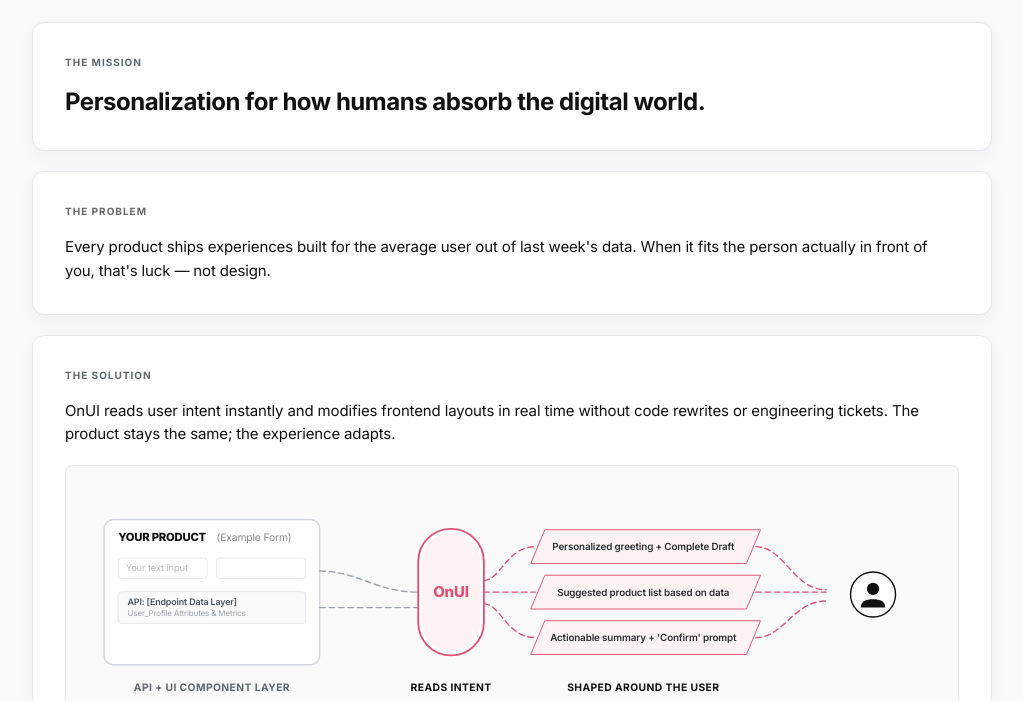
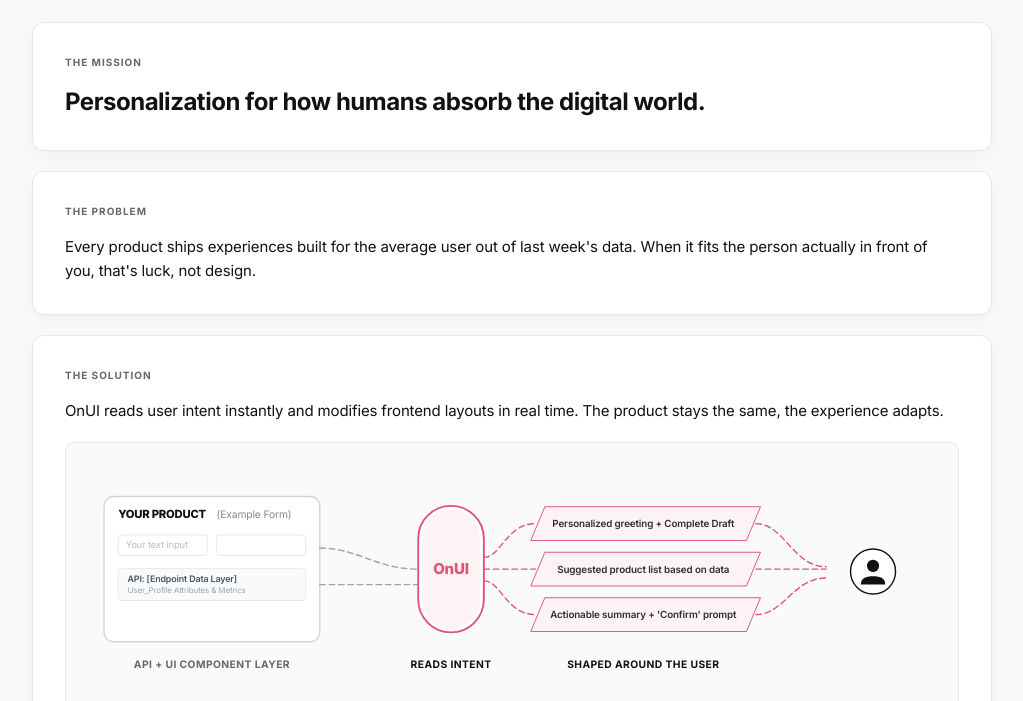
Before and after one commit to sagiGL/one-pager-onui, a plain HTML site: page index.html in a window 1280 px wide. Shown: the part 99-800 px from the top of the page, without its empty margins (128-1151 px from the left). Drawn offline with Linux system fonts and the light colour scheme.

Commit message:
Update index.html

```diff
--- a/index.html
+++ b/index.html
@@ -264,14 +264,14 @@
   <div class="panel">
     <span class="tag-label">The Problem</span>
     <div class="editorial-statement">
-      Every product ships experiences built for the average user out of last week's data. When it fits the person actually in front of you, that's luck — not design.
+      Every product ships experiences built for the average user out of last week's data. When it fits the person actually in front of you, that's luck, not design.
     </div>
   </div>
 
   <div class="panel">
     <span class="tag-label">The Solution</span>
     <div class="editorial-statement">
-      OnUI reads user intent instantly and modifies frontend layouts in real time without code rewrites or engineering tickets. The product stays the same; the experience adapts.
+      OnUI reads user intent instantly and modifies frontend layouts in real time. The product stays the same, the experience adapts.
     </div>
 
     <div class="diagram-container">
@@ -331,7 +331,7 @@
   <div class="panel">
     <span class="tag-label">Why Now</span>
     <div class="editorial-statement">
-      Commoditized <strong>LLMs</strong> make reading and acting on unstructured user intent in real time incredibly cheap. The infrastructure is ready; the adaptive runtime abstraction layer is missing.
+      Commoditized <strong>LLMs</strong> make reading and acting on unstructured user intent in real time incredibly cheap.
     </div>
   </div>
 
@@ -411,7 +411,7 @@
         </div>
 
         <div class="traction-footnote">
-          * Pre-revenue institutional velocity metrics tracking significantly ahead of traditional early benchmarks.
+          * INBOUND WAITLIST 13 Mid-market & enterprise Saas.
         </div>
       </div>
     </div>
```
